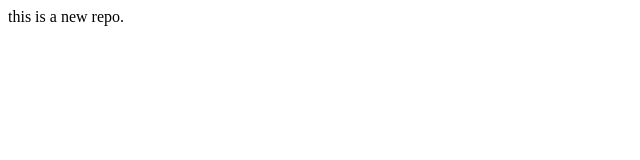
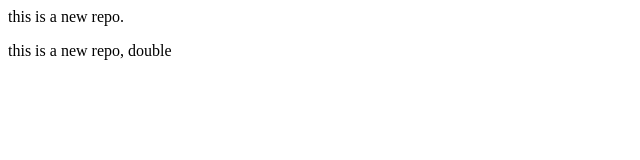
Before and after one commit to amankum199/localrepo, a plain HTML site: page index.html in a window 1280 px wide. Shown: the whole page, without its empty margins (0-640 px from the left). Drawn offline with Linux system fonts and the light colour scheme.

Commit message:
new changes again

```diff
--- a/index.html
+++ b/index.html
@@ -1 +1,2 @@
 <p>this is a new repo.</p>
+<p>this is a new repo, double</p>
```
